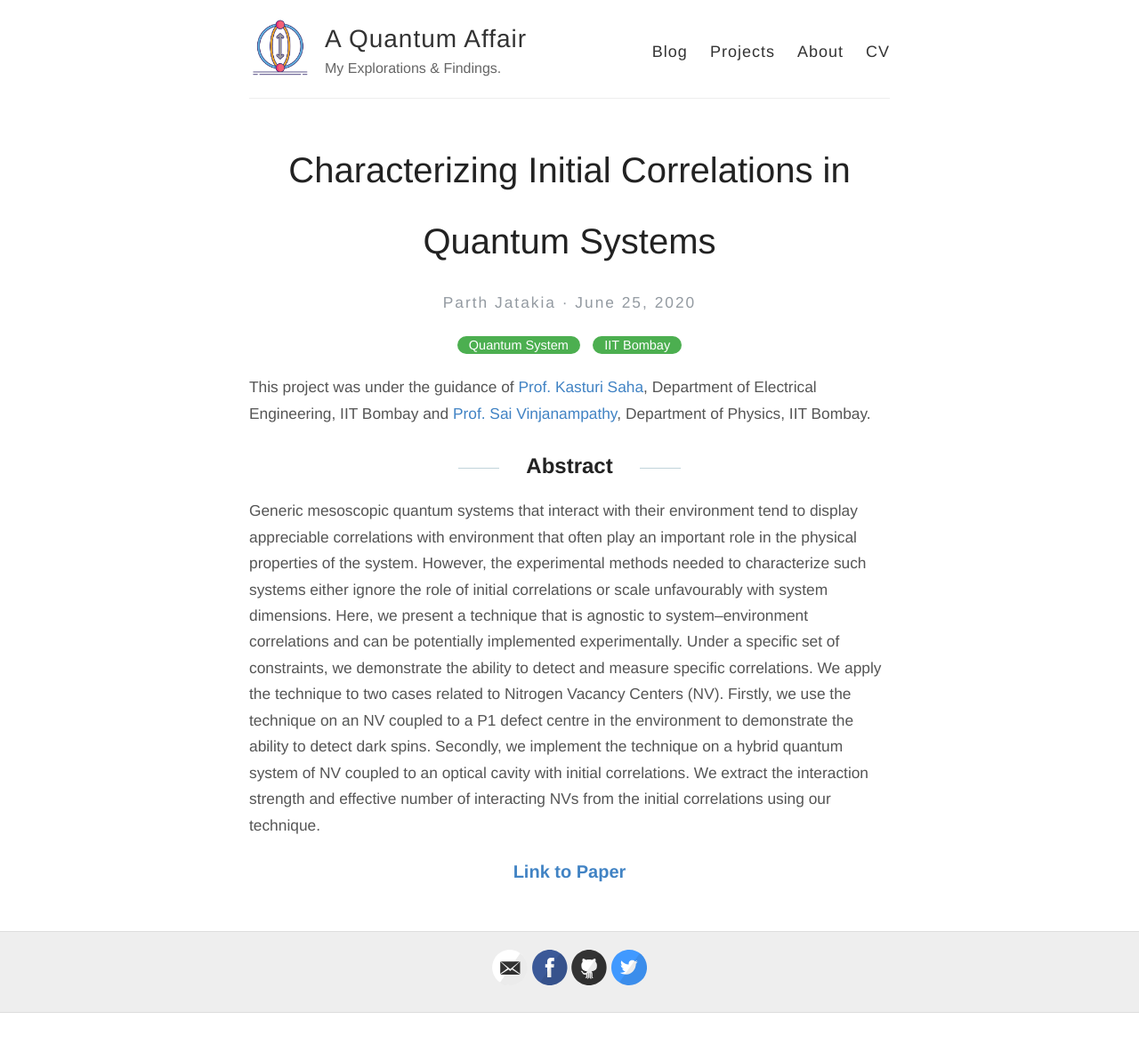
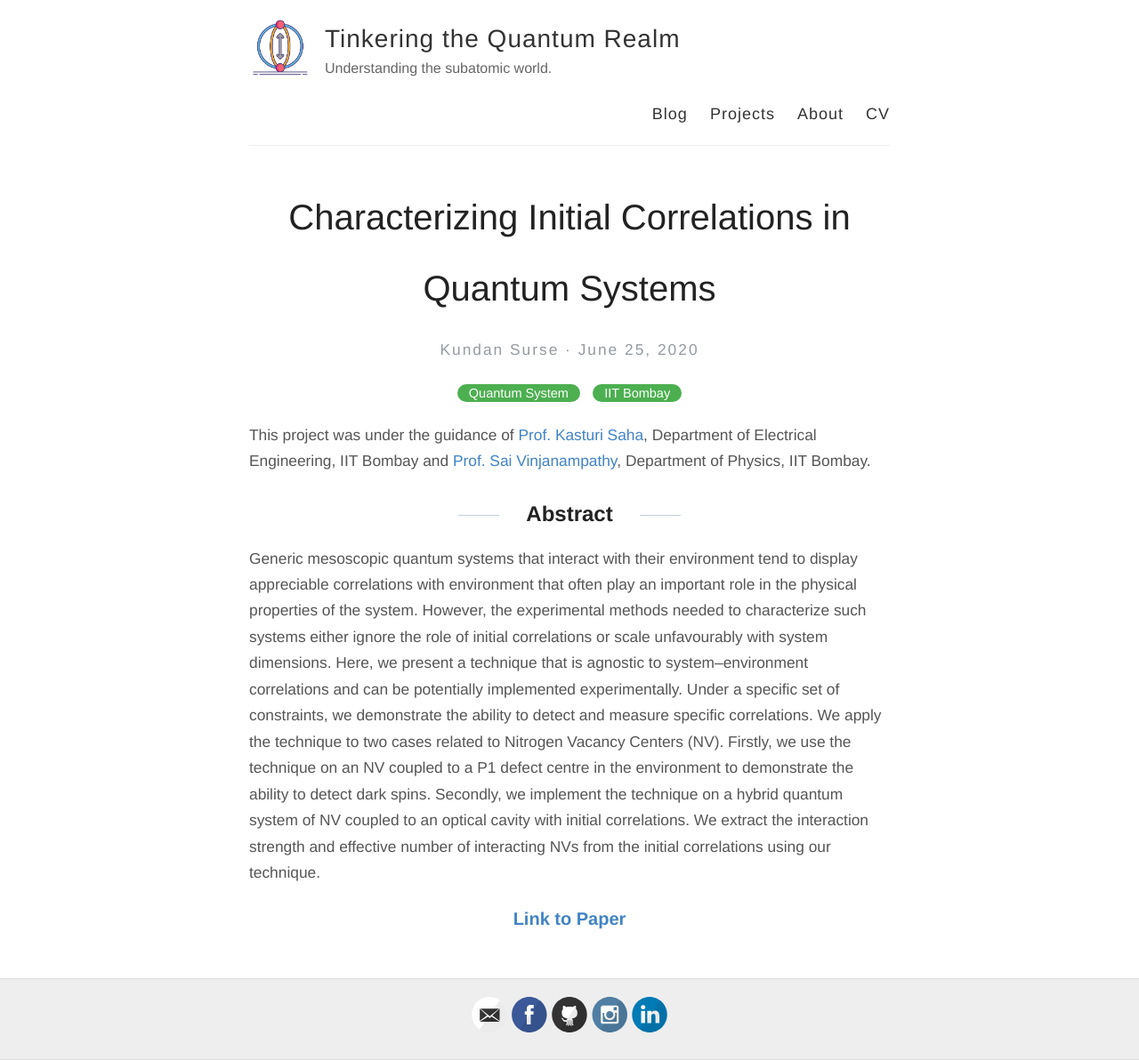
Before and after one commit to KundanSurse/KundanSurse.github.io, a Jekyll site: the page built from _posts/projects/2020-06-25-PREPSY-iitb.md, in a window 1280 px wide. Shown: the whole page at 89% size. Built offline with Jekyll 4.4.1, drawn with Linux system fonts in a browser that asks for light colours; some web fonts are replaced; before the commit the page ends 1139 px from its top, so only the background shows below that.

Commit message:
Update _config.yml

```diff
--- a/_config.yml
+++ b/_config.yml
@@ -3,13 +3,13 @@
 #
 
 # Name of your site (displayed in the header)
-name: A Quantum Affair
+name: Tinkering the Quantum Realm
 
 # Name of the author
-author: Parth Jatakia
+author: Kundan Surse
 
 # Short bio or description (displayed in the header)
-description: My Explorations & Findings.
+description: Understanding the subatomic world.
 
 # URL of your avatar or profile pic (you could use your GitHub profile pic)
 avatar: /assets/images/dispic.jpg
@@ -21,15 +21,15 @@ avatar: /assets/images/dispic.jpg
 # Includes an icon in the footer for each username you enter
 footer-links:
   dribbble:
-  email: parth.jatakia@gmail.com
-  facebook: parthjatakia
+  email: kundansurse67s@gmail.com
+  facebook: kundansurse
   flickr:
-  github: parthjatakia
-  instagram:
-  linkedin:
+  github: KundanSurse
+  instagram: _kundan.s._
+  linkedin: Kundan Surse
   pinterest:
   rss:
-  twitter: parthjatakia
+  twitter:
   stackoverflow:
   youtube: # channel/<your_long_string> or user/<user-name>
   googleplus: # anything in your profile username that comes after plus.google.com/
@@ -38,15 +38,15 @@ footer-links:
 
 # Enter your Disqus shortname (not your username) to enable commenting on posts
 # You can find your shortname on the Settings page of your Disqus account
-disqus: parthjatakia25
+disqus:
 
 # Enter your Google Analytics web tracking code (e.g. UA-2110908-2) to activate tracking
 google_analytics: UA-170830325-1
 
 # Your website URL (e.g. http://amitmerchant1990.github.io or http://www.amitmerchant.com)
 # Used for Sitemap.xml and your RSS feed
-url: https://parthjatakia.github.io
-enforce_ssl: http://www.parthjatakia.github.io
+url: https://kundansurse.github.io
+enforce_ssl: http://www.kundansurse.github.io
 
 # If you're hosting your site at a Project repository on GitHub pages
 # (http://yourusername.github.io/repository-name)
```
